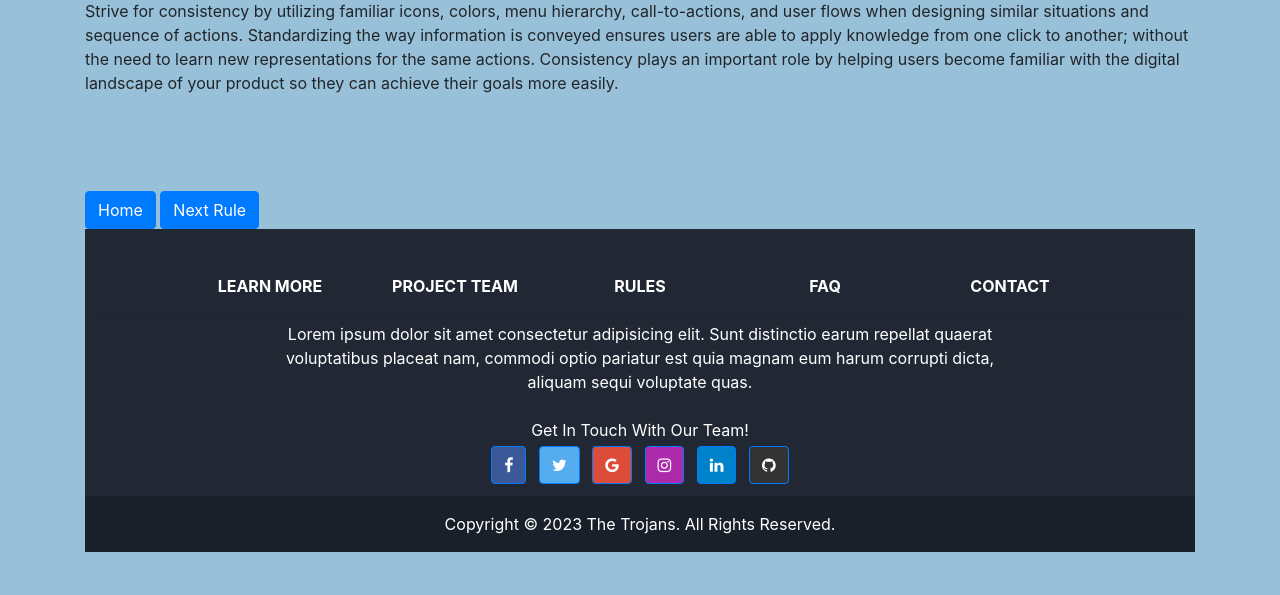
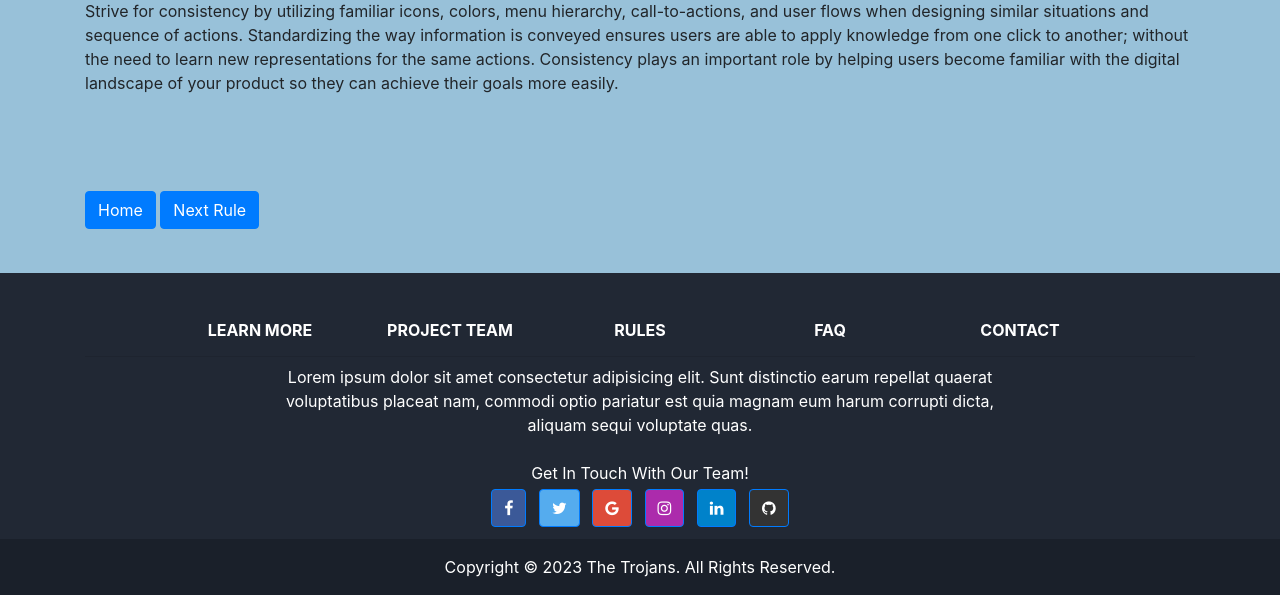
Before and after one commit to HCIGiovanniFanclub/HCIProject, a Flask app: page /rule1 in a window 1280 px wide. Shown: the part 205-800 px from the top of the page. Run offline with Flask 3, Linux system fonts and the light colour scheme; some libraries are stand-ins or nearby versions.

Commit message:
footer on bottom always

```diff
--- a/website/templates/rule1.html
+++ b/website/templates/rule1.html
@@ -43,7 +43,17 @@
 <div>&emsp;</div>
 <div>&emsp;</div>
 
+
 <a href="/home" class="btn btn-primary">Home</a>
 <a href="/rule2" class="btn btn-primary">Next Rule</a>
 
-{% endblock%}
+<!--locks footer on bottom-->
+<style>footer{
+  bottom: 0;
+  left: 0;
+  position: fixed;
+  right: 0;
+  text-align: center;
+}</style>
+
+<footer>{% endblock%}</footer>
```
